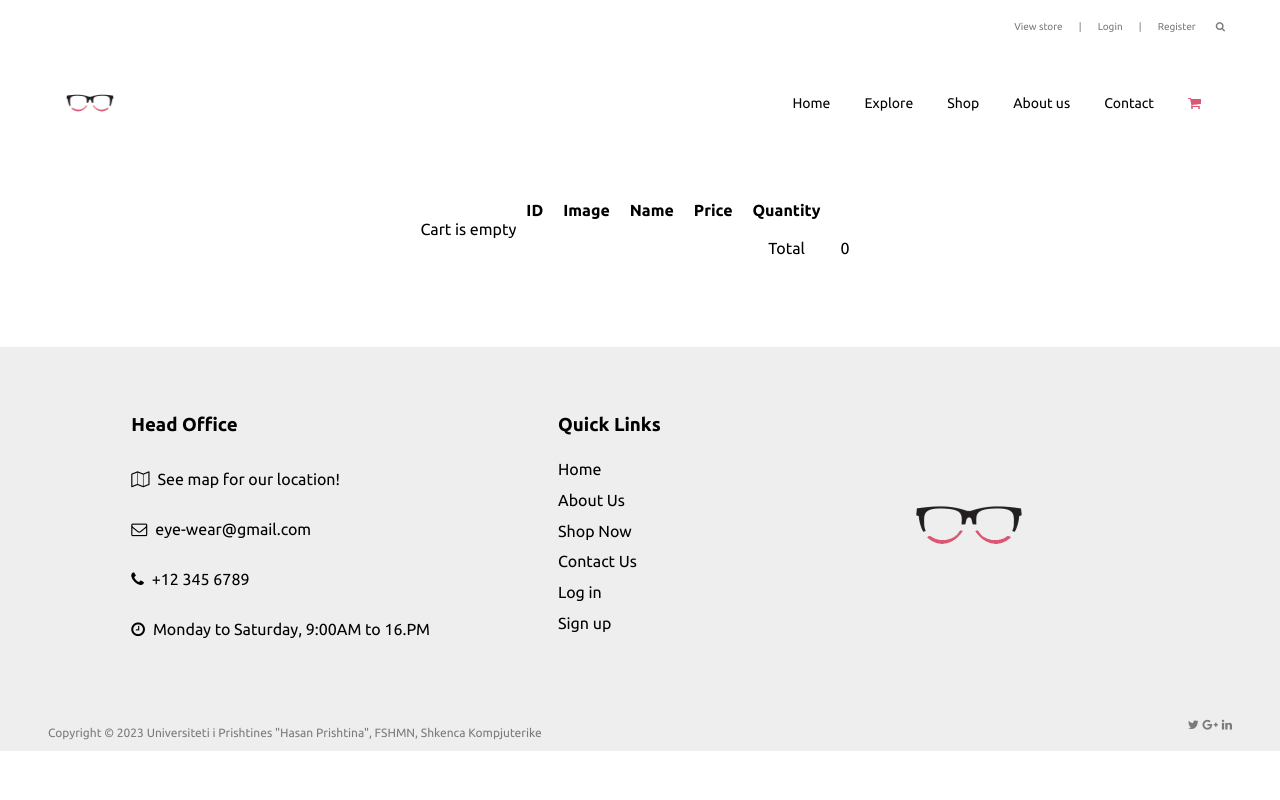
After one commit to ermirasekiraqa/BI-E-Commerce-Website, a PHP site: page /shopping-cart.php in a window 1280 px wide. The commit adds this page. Run offline with PHP 8.4, Linux system fonts and the light colour scheme.

Commit message:
Added shopping cart page.

```diff
--- a/css/shopping-cart-style.css
+++ b/css/shopping-cart-style.css
@@ -18,12 +18,18 @@ body {
   justify-content: center;
 }
 
-#shopping-cart table tr td img {
+.cart-table tr td img {
   width: 30%;
 }
 
-#shopping-cart table tr:nth-child(even) {
+.cart-table tr:nth-child(even) {
   background-color: var(--background-grey);
+}
+
+#shopping-cart {
+  display: flex;
+  justify-content: center;
+  align-items: center;
 }
 
 #shopping-cart div {
--- a/js/header-functions.js
+++ b/js/header-functions.js
@@ -117,18 +117,12 @@ function createLogOutMenu(accountMenu) {
   const list = document.createElement("ol");
   const viewProfileElement = document.createElement("li");
   viewProfileElement.textContent = "View Profile";
+  viewProfileElement.addEventListener("click", () => {
+    window.location = "index.html";
+  });
   const logoutElement = document.createElement("li");
   logoutElement.textContent = "Log Out";
   logoutElement.addEventListener("click", () => {
-    // localStorage.clear();
-    // const url = document.URL;
-    // if (url.includes("shopping-cart")) {
-    //   location.href = "login.html";
-    // }
-    // //@ts-ignore
-    // header?.removeChild(accountMenu);
-    // header?.removeChild(logoutMenu);
-    // displayHeaderActions();
     window.location = "logout.php";
   });
 
--- a/js/single-product-functions.js
+++ /dev/null
@@ -1 +0,0 @@
-console.log('here');
--- a/shopping-cart.html
+++ b/shopping-cart.html
@@ -13,7 +13,7 @@
   <link rel="stylesheet" href="css\shopping-cart-style.css" />
 
   <script defer src="js\header-functions.js"></script>
-  <script defer src="js\shopping-cart.js"></script>
+  <!-- <script defer src="js\shopping-cart.js"></script> -->
 
   <title>Cart</title>
 
@@ -30,7 +30,6 @@
         <li><a href="shop.html">Shop</a></li>
         <li><a href="about-us.html">About us</a></li>
         <li><a href="contact.html">Contact</a></li>
-        <li><a href="other.html">Other</a></li>
         <li><i class="fa fa-shopping-cart" id="active"></i></li>
       </ul>
     </nav>
--- /dev/null
+++ b/shopping-cart.php
@@ -0,0 +1,253 @@
+<?php
+session_start();
+
+$servername = "localhost";
+$username = "root";
+$password = "";
+$dbname = "testdatabase";
+
+echo '<!DOCTYPE html>
+    <html lang="en">
+
+    <head>
+      <meta charset="UTF-8" />
+      <meta http-equiv="X-UA-Compatible" content="IE=edge" />
+      <meta name="viewport" content="width=device-width, initial-scale=1.0" />
+      <link rel="stylesheet" href="https://cdnjs.cloudflare.com/ajax/libs/font-awesome/4.7.0/css/font-awesome.min.css" />
+      <link rel="stylesheet" type="text/css" href="http://fonts.googleapis.com/css?family=Ubuntu:regular,bold&subset=Latin" />
+      <link rel="stylesheet" href="css\normalize.css" />
+      <link rel="stylesheet" href="css\common.css" />
+      <link rel="stylesheet" href="css\shopping-cart-style.css" />
+
+      <script defer src="js\header-functions.js"></script>
+      <!-- <script defer src="js\shopping-cart.js"></script> -->
+
+      <title>Cart</title>
+
+      <link rel="icon" type="image/x-icon" href="images\favicon.png">
+    </head>
+
+    <body>
+      <header>
+        <nav id="header-menu">
+          <img src="images\logo.png" alt="Black and light red sunglasses">
+          <ul>
+            <li><a href="index.html">Home</a></li>
+            <li><a href="explore.html"> Explore</a></li>
+            <li><a href="shop.html">Shop</a></li>
+            <li><a href="about-us.html">About us</a></li>
+            <li><a href="contact.html">Contact</a></li>
+            <li><i class="fa fa-shopping-cart" id="active"></i></li>
+          </ul>
+        </nav>
+      </header>
+      <main>
+        <div class="shopping-cart-and-button">
+        <div id="shopping-cart">
+          <table class="cart-table" cellspacing="0" cellpadding="10">
+          <thead>
+          <tr>
+          <th>ID</th>
+          <th>Image</th>
+          <th>Name</th>
+          <th>Price</th>
+          <th>Quantity</th>
+          <th></th>
+          </tr>
+          </thead>
+          <tbody>';
+
+// Retrieve cart items from the database or session storage
+$cartItems = [];
+
+// Check if the user is logged in or guest
+if (isset($_SESSION['email'])) {
+  $email = $_SESSION['email'];
+
+  // Connect to the database
+  $conn = new mysqli($servername, $username, $password, $dbname);
+
+  // Check if the connection was successful
+  if ($conn->connect_error) {
+    die('Database connection failed: ' . $conn->connect_error);
+  }
+
+  // Fetch the user_id based on the email
+  $email = $_SESSION['email'];
+
+  // Prepare the SQL statement to retrieve user_id
+  $sql = "SELECT id FROM users WHERE email = ?";
+
+  // Prepare and bind the parameter
+  $stmt = $conn->prepare($sql);
+  $stmt->bind_param('s', $email);
+
+  // Execute the query
+  $stmt->execute();
+
+  // Bind the result variable
+  $stmt->bind_result($user_id);
+
+  // Fetch the result
+  $stmt->fetch();
+
+  // Close the statement
+  $stmt->close();
+  // Fetch all rows from the cart table for the specific user_id
+  $sql = "SELECT * FROM cart WHERE user_id = ?";
+  $stmt = $conn->prepare($sql);
+  $stmt->bind_param('i', $user_id);
+  $stmt->execute();
+  $result = $stmt->get_result();
+
+  // Store the fetched rows in an array
+  while ($row = $result->fetch_assoc()) {
+    $cartItems[] = $row;
+  }
+
+  // Close the statement
+  $stmt->close();
+} else {
+  // Retrieve cart items from the session storage
+  // Access the session storage data and assign it to $cartItems
+  if (isset($_SESSION['cart_items'])) {
+    $cartItems = $_SESSION['cart_items'];
+  } else {
+    $cartItems = []; // Empty array for guest user
+    echo 'Cart is empty';
+  }
+}
+
+// Display the items from $cartItems
+// Connect to the database
+$conn = new mysqli($servername, $username, $password, $dbname);
+
+// Check if the connection was successful
+if ($conn->connect_error) {
+  die('Database connection failed: ' . $conn->connect_error);
+}
+
+$counter = 1;
+// Fetch product details for each cart item
+foreach ($cartItems as &$item) {
+  $productId = $item['product_id'];
+
+  // Prepare the SQL statement to fetch product details
+  $sql = "SELECT name, price, image_url FROM product WHERE product_id = ?";
+
+  // Prepare and bind the parameter
+  $stmt = $conn->prepare($sql);
+  $stmt->bind_param('i', $productId);
+
+  // Execute the query
+  $stmt->execute();
+
+  // Bind the result variables
+  $stmt->bind_result($name, $price, $image_url);
+
+  // Fetch the result
+  $stmt->fetch();
+
+  // Assign the fetched values to the cart item
+  $item['name'] = $name;
+  $item['price'] = $price;
+  $item['image_url'] = $image_url;
+
+  echo '<tr>';
+  // Display the ID
+  echo '<td>' . $counter . '</td>';
+  $counter = $counter + 1;
+
+  // Display the Image
+  echo '<td><img src="images/' . $item['image_url'] . '" alt="Product Image"></td>';
+
+  // Display the Name
+  echo '<td>' . $item['name'] . '</td>';
+
+  // Display the Price
+  echo '<td>$' . $item['price'] . '</td>';
+
+  // Display the Quantity
+  echo '<td>' . $item['quantity'] . '</td>';
+
+  // Display the trash icon
+  echo '<td><i class="fa fa-trash"></i></td>';
+
+  echo '</tr>';
+
+  // Close the statement
+  $stmt->close();
+}
+
+// Close the database connection
+$conn->close();
+
+// Calculate the total price of all items in the cart
+$totalPrice = 0;
+foreach ($cartItems as $item) {
+  $totalPrice += ($item['price'] * $item['quantity']);
+}
+
+// Display the total price
+echo '<tr>
+  <td></td>
+  <td></td>
+  <td></td>
+  <td></td>
+  <td>Total</td>
+  <td>' . $totalPrice . '</td>
+  </tr>
+  </tbody>
+</table>
+</div>
+  </main>
+  <footer class="footer-with-gray-background">
+    <section class="useful-info">
+        <div class="get-in-touch">
+            <h3>Head Office</h3>
+            <div class="get-in-touch-info">
+                <li>
+                    <i class="fa fa-map-o"></i>
+                    <p>See map for our location!</p>
+                </li>
+                <li>
+                    <i class="fa fa-envelope-o"></i>
+                    <p>eye-wear@gmail.com</p>
+                </li>
+                <li>
+                    <i class="fa fa-phone"></i>
+                    <p>+12 345 6789</p>
+                </li>
+                <li>
+                    <i class="fa fa-clock-o"></i>
+                    <p>Monday to Saturday, 9:00AM to 16.PM</p>
+                </li>
+            </div>
+        </div>
+        <div class="quick-links">
+            <h3>Quick Links</h3>
+            <li><a href="index.html">Home</a></li>
+            <li><a href="about-us.html">About Us</a></li>
+            <li><a href="shop.html">Shop Now</a></li>
+            <li><a href="contact.html">Contact Us</a></li>
+            <li><a href="login.html">Log in</a></li>
+            <li><a href="signup.html">Sign up</a></li>
+        </div>
+        <div class="logo-in-footer">
+            <img src="images/logo.png" alt="Logo">
+        </div>
+    </section>
+    <section class="copyright-social-media">
+        <p>
+            Copyright © 2023 Universiteti i Prishtines "Hasan Prishtina", FSHMN, Shkenca Kompjuterike
+        </p>
+        <div id="social-media-icons">
+            <i class="fa fa-twitter"></i>
+            <i class="fa fa-google-plus"></i>
+            <i class="fa fa-linkedin"></i>
+        </div>
+    </section>
+</footer>
+</body>
+
+</html>';
```
Also changed, not shown: addToCart.php (added, +118 -0 lines), css/shop-style.css (+11 -37 lines), product.php (+33 -19 lines), js/shopping-cart.js (indentation only).
